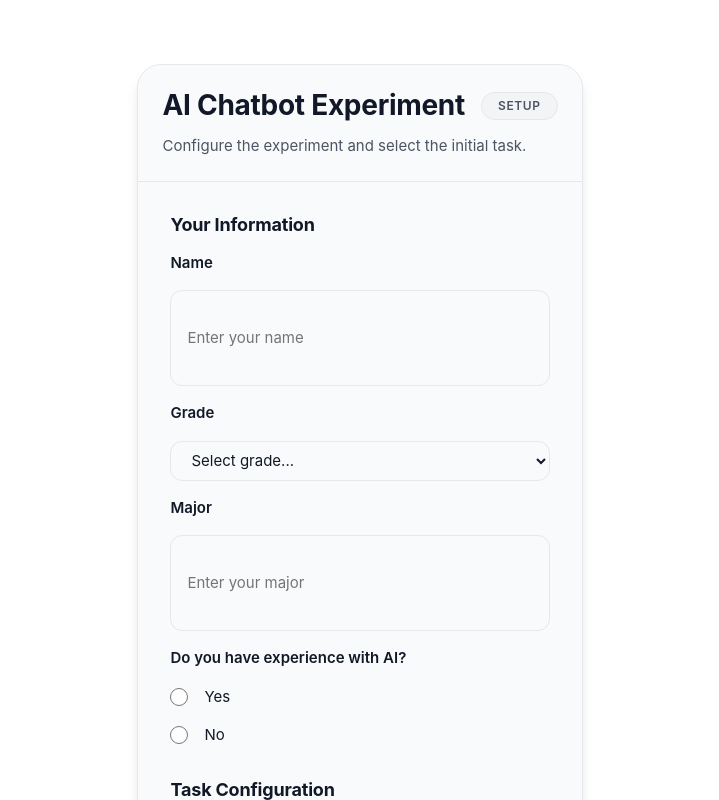
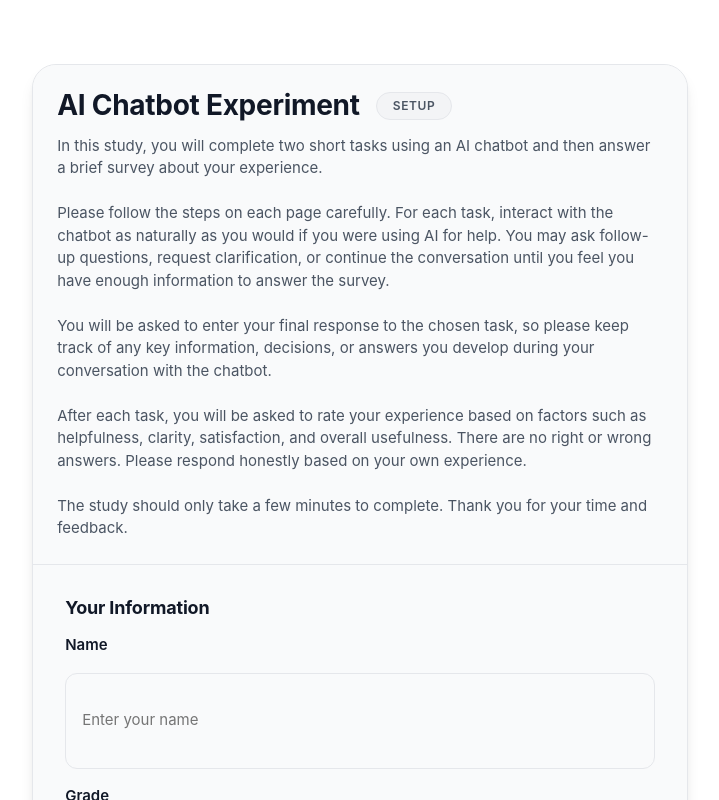
Before and after one commit to JaceBVT1503/CapStone, a Next.js app in the folder my-app/: page / in a window 1280 px wide. Shown: the whole page, without its empty margins (280-999 px from the left). Built offline with nearby package versions, Linux system fonts and the light colour scheme.

Commit message:
Updated starting description/instructions

```diff
--- a/my-app/src/app/components/InitialPrompt.tsx
+++ b/my-app/src/app/components/InitialPrompt.tsx
@@ -193,7 +193,7 @@ export default function InitialPrompt({ studyNum }: InitialPromptParams) {
               <h1 className={styles.title}>AI Chatbot Experiment</h1>
               <span className={styles.badge}>Setup</span>
             </div>
-            <p className={styles.subtitle}>{studyNum === 1 ? "Configure the experiment and select the initial task." : "Please select your second task below to continue the experiment. Once you have chosen a task, proceed to begin."}</p>
+            <p className={styles.subtitle}>{studyNum === 1 ? "In this study, you will complete two short tasks using an AI chatbot and then answer a brief survey about your experience. \n\n Please follow the steps on each page carefully. For each task, interact with the chatbot as naturally as you would if you were using AI for help. You may ask follow-up questions, request clarification, or continue the conversation until you feel you have enough information to answer the survey. \n\nYou will be asked to enter your final response to the chosen task, so please keep track of any key information, decisions, or answers you develop during your conversation with the chatbot.\n\nAfter each task, you will be asked to rate your experience based on factors such as helpfulness, clarity, satisfaction, and overall usefulness. There are no right or wrong answers. Please respond honestly based on your own experience.\n\nThe study should only take a few minutes to complete. Thank you for your time and feedback." : "Please select your second task below to continue the experiment. Once you have chosen a task, proceed to begin."}</p>
           </div>
         </header>
 
--- a/my-app/src/app/page.module.css
+++ b/my-app/src/app/page.module.css
@@ -64,6 +64,7 @@
   line-height: 1.5;
   color: var(--text-secondary);
   margin-top: var(--spacing-xs);
+  white-space: pre-line;
 }
 
 .badge {
```
